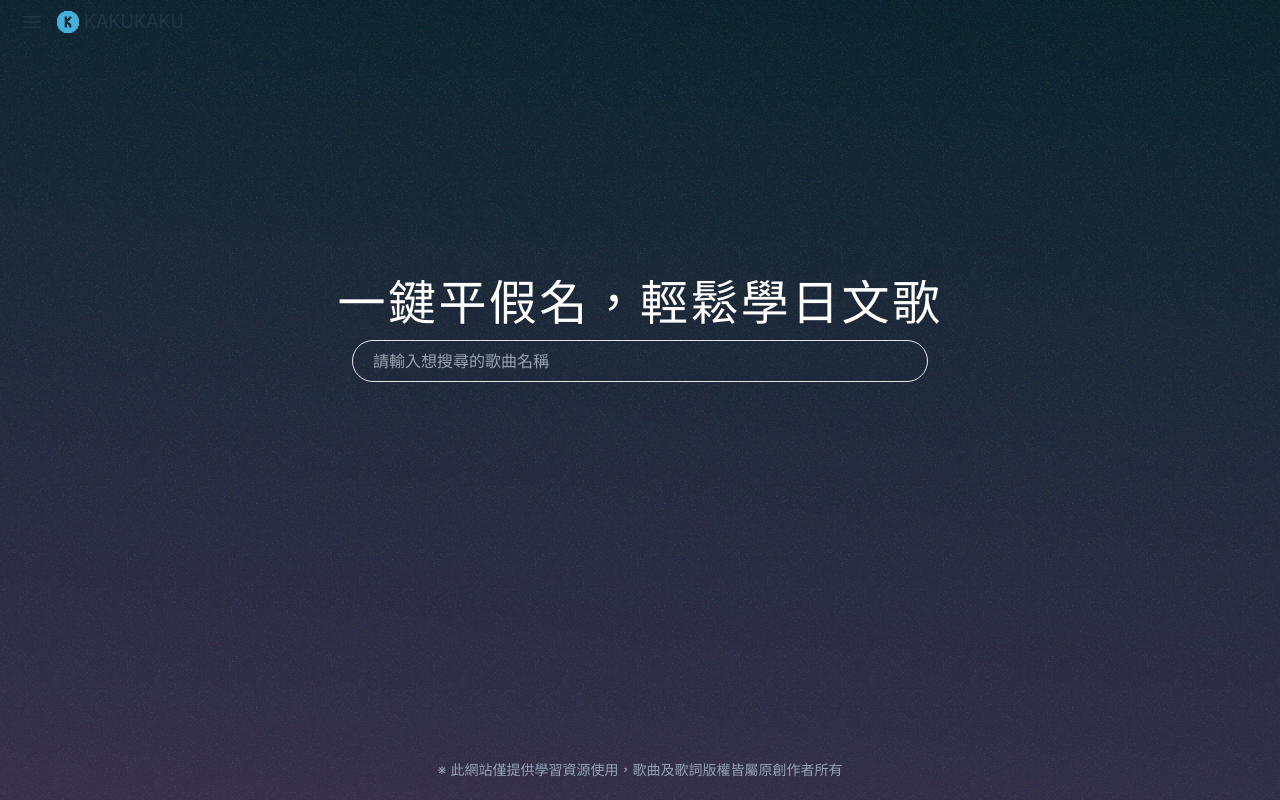
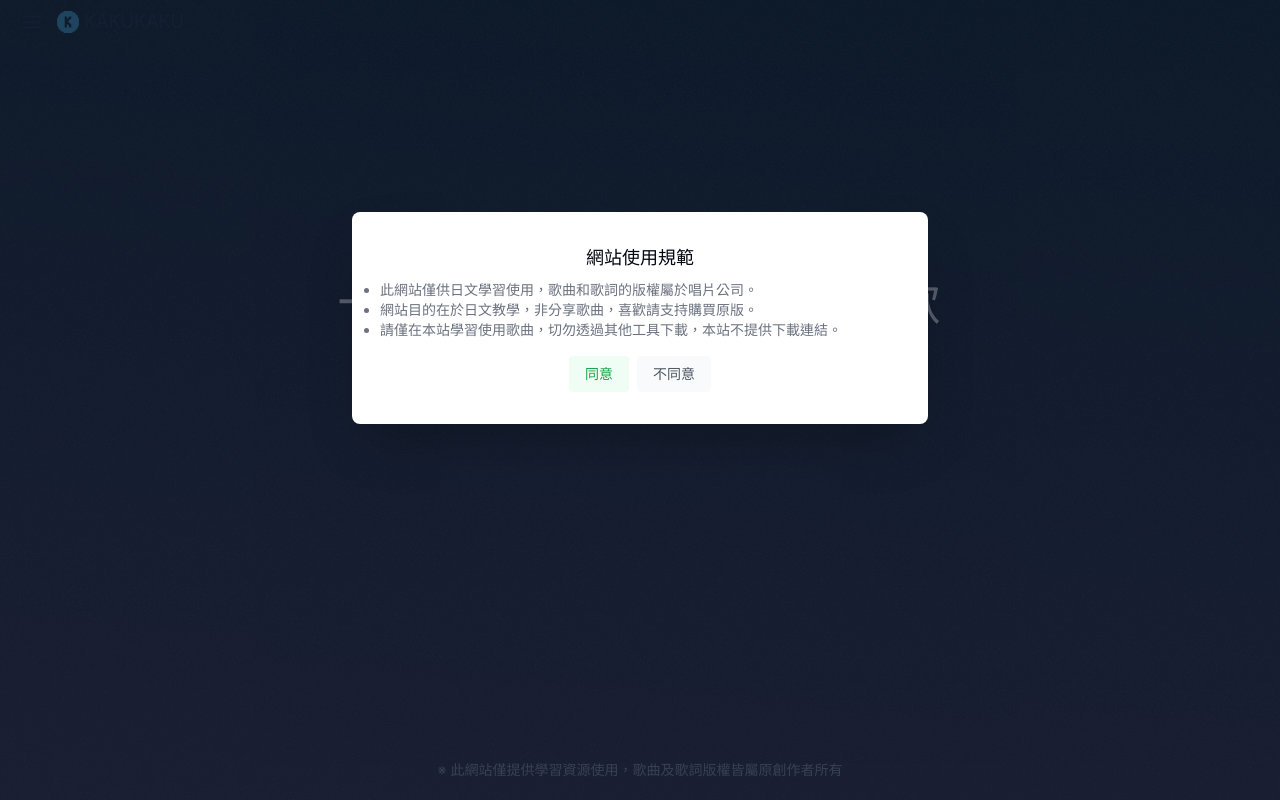
Before and after one commit to seesawjack/KAKUKAKU, a Vue app: page /KAKUKAKU/song/search in a window 1280 px wide. Built offline with nearby package versions, Linux system fonts and the light colour scheme.

Commit message:
202308241459-新增網站規範跳窗

```diff
--- a/src/App.vue
+++ b/src/App.vue
@@ -1,10 +1,9 @@
 <template>
-  <atmos-loading v-if="isLoading"/>
-  <atmos-dialog
-    :show="errorMessage?.showError"
-    :title="errorMessage?.message"
-    @close="closeDialog"
-  />
+  <atmos-popup v-if="closePopup" :title="popupTitle" :content="popupContent" @agree="handleAgree"
+    @disagree="handleDisagree" />
+  <atmos-loading v-if="isLoading" />
+  <atmos-dialog :show="errorMessage?.showError" :title="errorMessage?.message" @close="closeDialog" />
+
   <the-header />
   <router-view class="max-sm:pt-8 pt-14 max-md:mt-7"></router-view>
   <the-footer />
@@ -12,16 +11,18 @@
 </template>
 
 <script setup>
+import { ref, computed, onMounted, toRefs } from "vue";
+import { useRouter } from "vue-router";
+import { useGlobalStore } from "./stores/index";
+import { useAuthStore } from "./stores/auth";
+import { useRequestStore } from "./stores/request";
+
 import TheHeader from "./components/layouts/TheHeader.vue";
 import BackgroundAnimate from "./components/layouts/BackgroundAnimate.vue";
 import TheFooter from "./components/layouts/TheFooter.vue";
 import AtmosLoading from "./components/atmos/AtmosLoading.vue";
 import AtmosDialog from "./components/atmos/AtmosDialog.vue";
-
-import { onMounted, toRefs } from "vue";
-import { useGlobalStore } from "./stores/index";
-import { useAuthStore } from "./stores/auth";
-import { useRequestStore } from "./stores/request";
+import AtmosPopup from "./components/atmos/AtmosPopup.vue";
 
 const { isLoading } = toRefs(useGlobalStore())
 const { isError } = useGlobalStore();
@@ -30,6 +31,25 @@ const { supabase } = useRequestStore();
 
 const { userInfo } = toRefs(useAuthStore());
 const { errorMessage } = toRefs(useGlobalStore());
+
+const router = useRouter();
+
+const closePopup = ref(true);
+const popupTitle = "網站使用規範";
+const popupContent = `
+  <ul class="list-disc pl-3">
+    <li>此網站僅供日文學習使用，歌曲和歌詞的版權屬於唱片公司。</li>
+    <li>網站目的在於日文教學，非分享歌曲，喜歡請支持購買原版。</li>
+    <li>請僅在本站學習使用歌曲，切勿透過其他工具下載，本站不提供下載連結。</li>
+  </ul>`
+
+function handleAgree() {
+  closePopup.value = false;
+  localStorage.setItem('cybernorms', true);
+}
+function handleDisagree() {
+  router.back();
+}
 
 function closeDialog() {
   isError({ showError: false, message: "" });
@@ -42,7 +62,7 @@ onMounted(() => {
       userInfo.value = session?.user || null;
     }
   });
+
+  closePopup.value = localStorage.getItem('cybernorms') ? false : true;
 });
 </script>
-
-<style></style>
--- /dev/null
+++ b/src/components/atmos/AtmosPopup.vue
@@ -0,0 +1,46 @@
+<template>
+    <div class="absolute w-full h-screen bg-slate-900/70 z-50">
+        <div class="max-w-xl w-full mx-auto translate-y-full rounded-lg bg-white py-8 px-4 shadow-2xl">
+            <h2 class="text-lg font-bold text-gray-950">{{ title }}</h2>
+
+            <p class="mt-2 text-sm text-gray-500 text-justify" v-html="content">
+            </p>
+
+            <div class="mt-4 flex justify-center gap-2">
+                <button type="button" class="rounded bg-green-50 px-4 py-2 text-sm font-medium text-green-600" @click="clickAgree">
+                    {{ button[0] }}
+                </button>
+
+                <button type="button" class="rounded bg-gray-50 px-4 py-2 text-sm font-medium text-gray-600" @click="clickDisagree">
+                    {{ button[1] }}
+                </button>
+            </div>
+        </div>
+    </div>
+</template>
+
+<script setup>
+
+const props = defineProps({
+    title: {
+        type: String,
+        required: true
+    },
+    content: {
+        type: String,
+        required: true
+    },
+    button: {
+        type: Array,
+        default: ["同意", "不同意"]
+    }
+})
+
+const emit = defineEmits(['argee','disagree']);
+function clickAgree(){
+    emit('agree')
+}
+function clickDisagree(){
+    emit('disagree')
+}
+</script>
```
